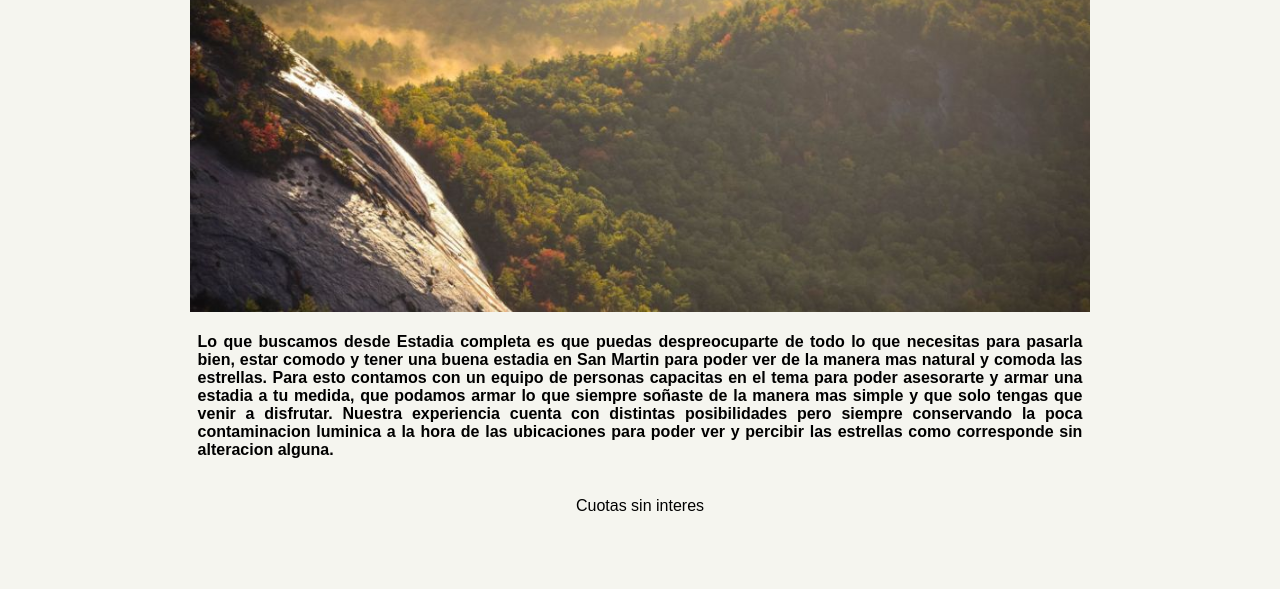
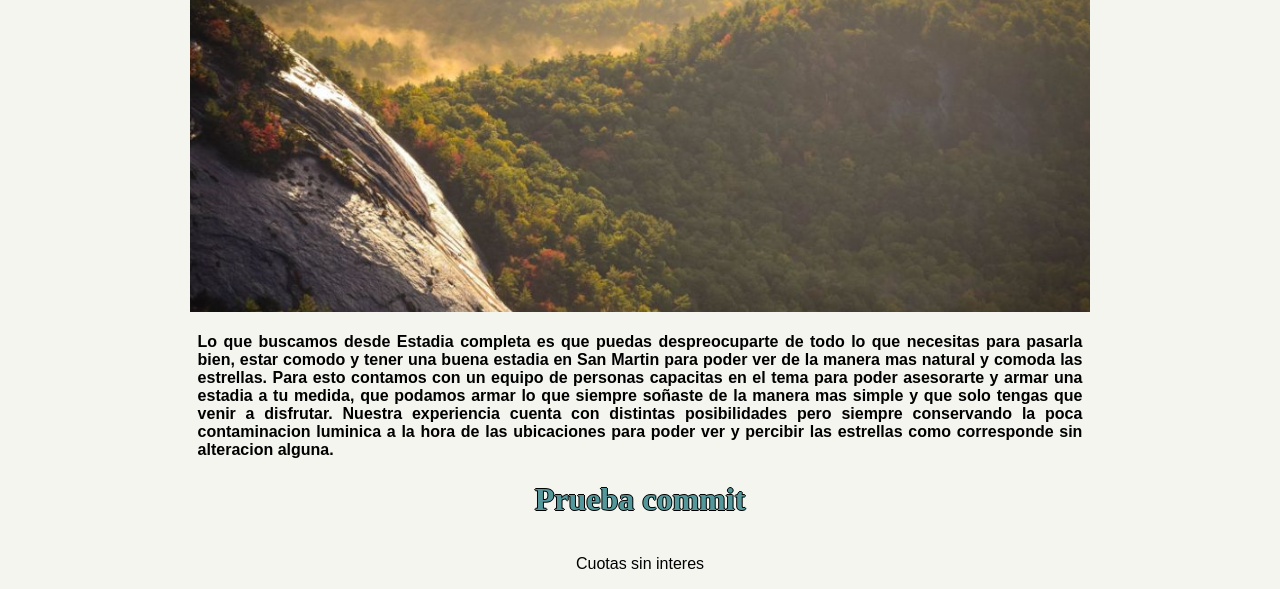
Before and after one commit to FedeLpn/turismoCoder, a plain HTML site: page Index/index.html in a window 1280 px wide. Shown: the part 357-946 px from the top of the page. Before the commit the page ends 888 px from the top, so only its background shows below. Drawn offline with Linux system fonts and the light colour scheme.

Commit message:
Prueba commit h1 en el index para git desde VS

```diff
--- a/Index/index.html
+++ b/Index/index.html
@@ -33,6 +33,7 @@
                 la manera mas simple y que solo tengas que venir a disfrutar. Nuestra experiencia cuenta con
                 distintas posibilidades pero siempre conservando la poca contaminacion luminica a la hora de las
                 ubicaciones para poder ver y percibir las estrellas como corresponde sin alteracion alguna.</h4>
+            <h1>Prueba commit</h1>
         </div>
     </div>
 </body>
```
